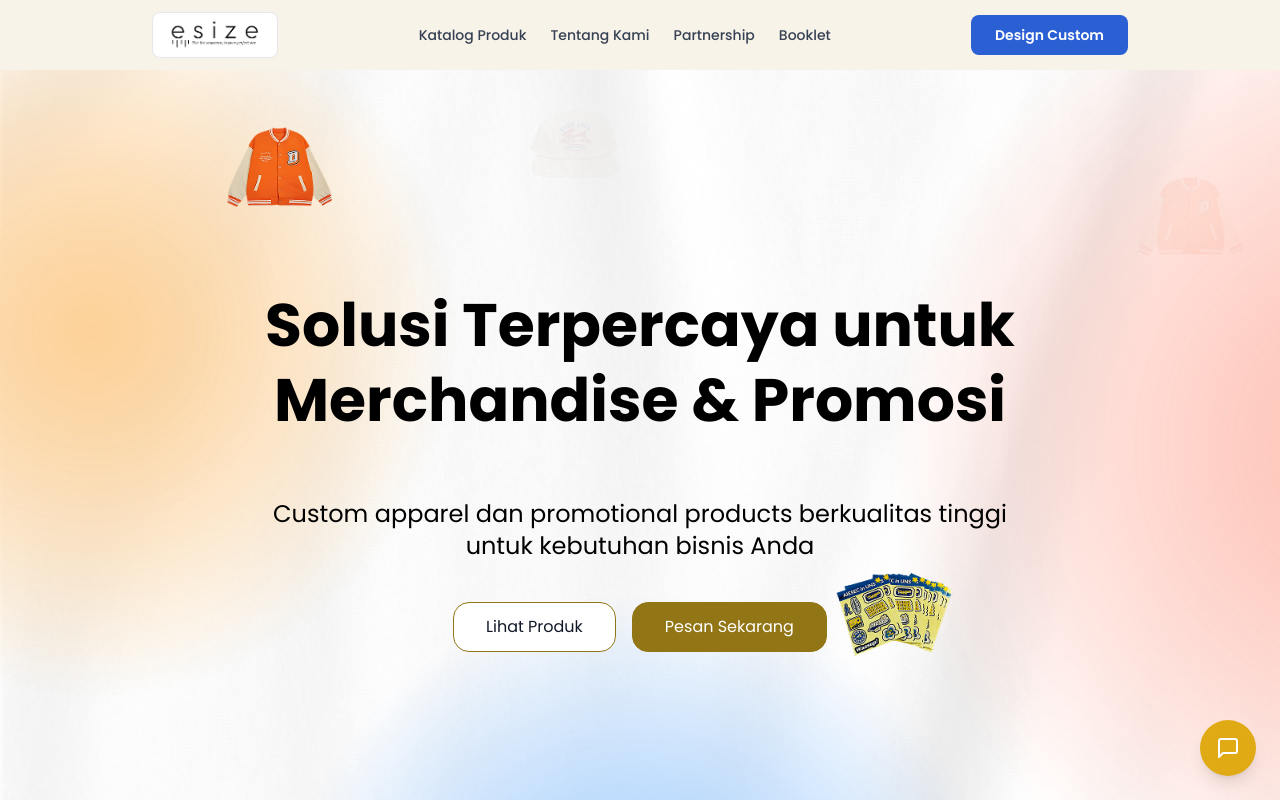
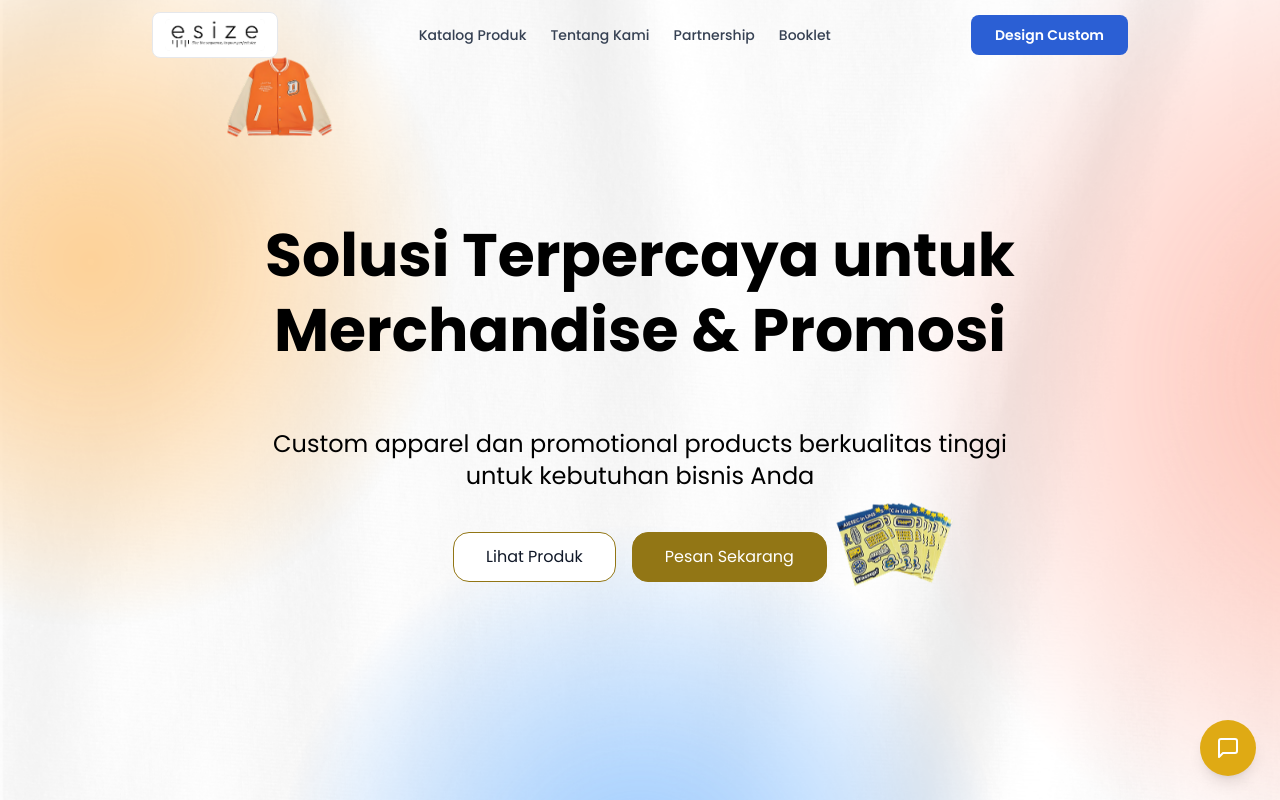
Before and after one commit to faisalganteng1265/ujicoba-esize, a Next.js app: page / in a window 1280 px wide. Shown: the top 800 px of the page. Built offline with nearby package versions, Linux system fonts and the light colour scheme.

Commit message:
style: update navbar to absolute positioning with transparent background

```diff
--- a/src/app/components/Navbar.tsx
+++ b/src/app/components/Navbar.tsx
@@ -3,7 +3,7 @@ import Link from "next/link";
 
 export default function Navbar() {
   return (
-    <nav className="w-full bg-[#F8F3E9] px-8 2xl:px-80 py-3 flex items-center justify-between whitespace-nowrap">
+    <nav className="w-full absolute top-0 left-0 z-20 bg-transparent px-8 2xl:px-80 py-3 flex items-center justify-between whitespace-nowrap">
       {/* Logo */}
       <Link href="/">
         <div className="bg-white border border-gray-200 rounded-lg px-3 py-1.5 mx-30">
```
